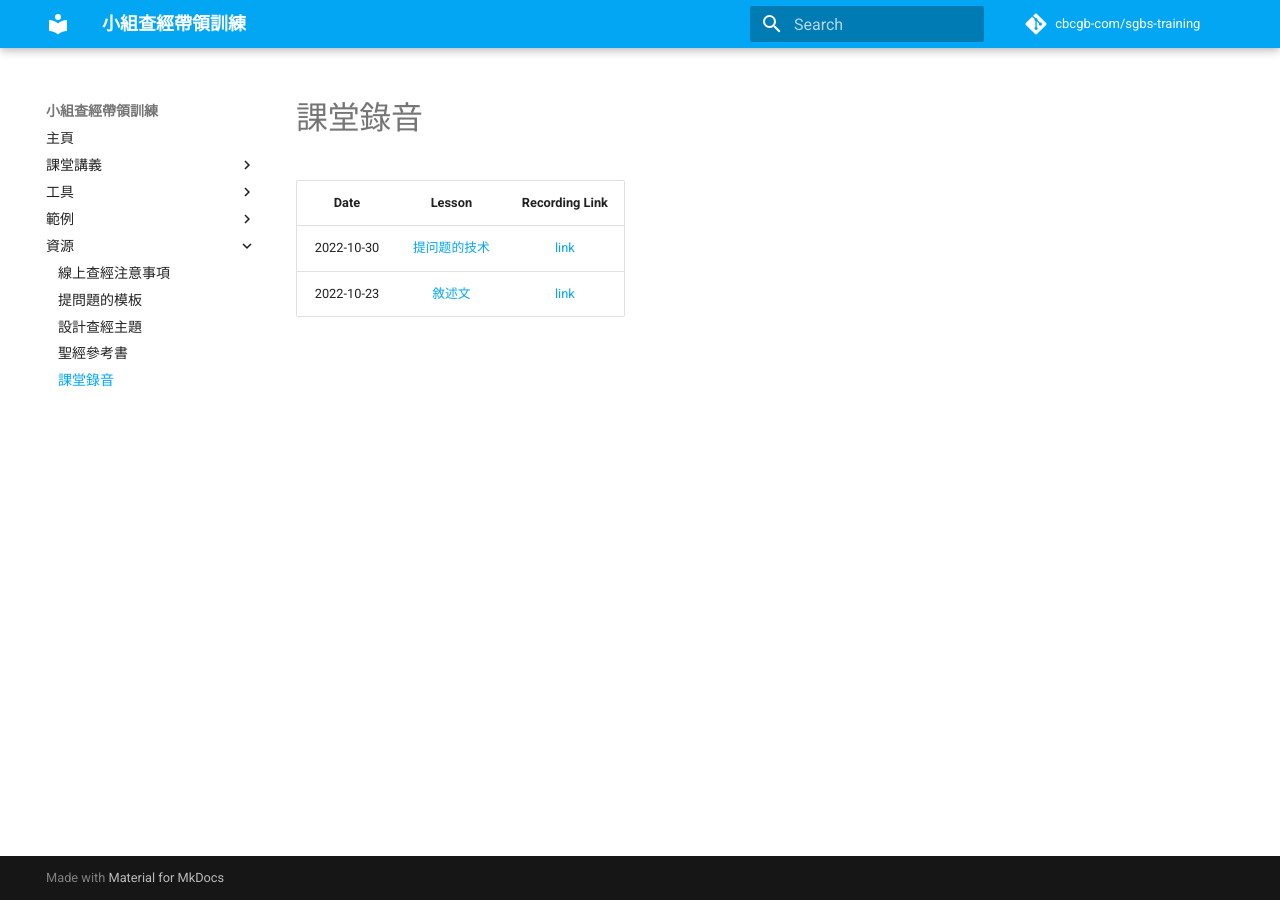
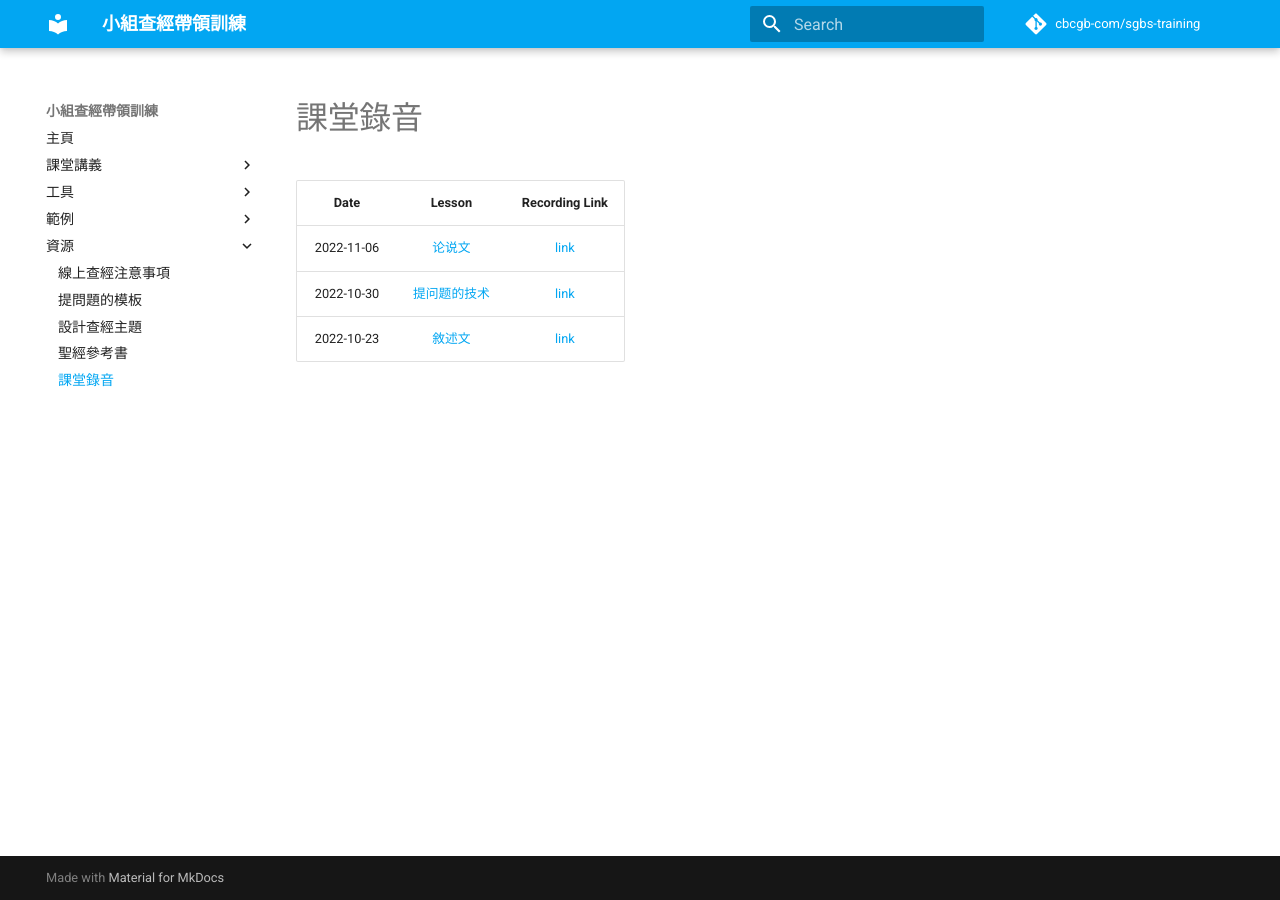
Before and after one commit to cbcgb-com/sgbs-training, an MkDocs documentation site: the page built from docs/resources/recordings.md, in a window 1280 px wide. Built offline with MkDocs 1.6.1 and Material for MkDocs 9.7.7, drawn with Linux system fonts in a browser that asks for light colours; comment, search, counter and statistics services are not loaded.

Commit message:
Add class recording from 2022-11-06.

```diff
--- a/docs/resources/recordings.md
+++ b/docs/resources/recordings.md
@@ -2,5 +2,6 @@
 
 |    Date    |                         Lesson                         |                                   Recording Link                                    |
 |:----------:|:------------------------------------------------------:|:-----------------------------------------------------------------------------------:|
+| 2022-11-06 |    [论说文](../class-notes/lesson-3-questioning.md)    |  [link](https://www.dropbox.com/sh/wxcdfe52amil48d/AADWhC3NpZKm8Fmfay29g2dTa?dl=0)  |
 | 2022-10-30 | [提问题的技术](../class-notes/lesson-3-questioning.md) | [link](https://www.dropbox.com/s/9oezd89ngvfbhfl/20221030-class-recording.mp3?dl=0) |
 | 2022-10-23 |     [敘述文](../class-notes/lesson-2-narrative.md)     | [link](https://www.dropbox.com/s/i79fazaslqw5gfx/20221023-class-recording.mp3?dl=0) |
```
